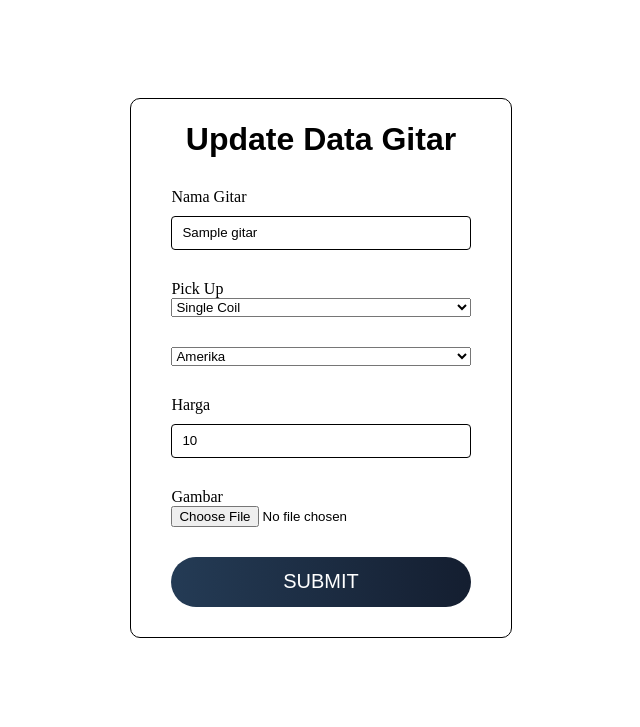
After one commit to juliansyahrifqi/tes, a PHP site: page /update-gitar.php?id_gitar=1 in a window 1280 px wide. The commit adds this page. Shown: the top 727 px of the page, without its empty margins (319-959 px from the left). Run offline with PHP 8.4, Linux system fonts and the light colour scheme; tables that the repository leaves empty or names only in its code hold one stand-in row (values such as "Sample post").

Commit message:
dah tinggal proses update

```diff
--- /dev/null
+++ b/tugas3/update-gitar.php
@@ -0,0 +1,64 @@
+<!DOCTYPE html>
+<html lang="en">
+<head>
+    <meta charset="UTF-8">
+    <meta name="viewport" content="width=device-width, initial-scale=1.0">
+    <title>Update Data Gitar</title>
+    <link rel="stylesheet" href="style.css">
+</head>
+<body>
+
+    <?php
+        require("configdb.php");
+
+        $id_gitar = $_GET['id_gitar'];
+
+        if($id_gitar == "") {
+            header("location:index.html");
+            die;
+        }
+
+        $query = mysqli_query($koneksi, "SELECT * FROM gitar WHERE id_gitar = $id_gitar LIMIT 1");
+
+    ?>
+
+    <div class="container-input">
+    <form action="proses-update.php?id_gitar=<?php echo $id_gitar ?>">
+        <h1>Update Data Gitar</h1>
+            <?php
+                while($res = mysqli_fetch_assoc($query)) {
+                    echo "<div class='element-form'>
+                            <label for='namagitar'>Nama Gitar</label>
+                            <input type='text' name='nama-gitar' value='".$res['nama_gitar']."' required>
+                        </div>
+                        <div class='element-form'>
+                            <label for='pickup'>Pick Up</label>
+                            <select name='pickup'>
+                            <option value='Singlecoil'>Single Coil</option>
+                            <option value='Humbucker'>Humbucker </option>
+                        </select>
+                        </div>
+                    <div class='element-form'>
+                        <select name='buatan'>
+                            <option value='Amerika'>Amerika</option>
+                            <option value='Jepang'>Jepang</option>
+                        </select>
+                    </div>
+                    <div class='element-form'>
+                        <label for='harga'>Harga</label>
+                        <input type='text' name='harga' value=".$res['harga']." required>
+                    </div>
+                    <div class='element-form'>
+                        <label for='file'>Gambar</label>
+                        <input type='file' name='file' value=".$res['gambar'].">
+                    </div>";
+                }
+            ?>
+            <div class="element-form">
+                <input type="submit" value="SUBMIT">
+            </div>
+        </form>
+    </div>
+
+</body>
+</html>
```
Also changed, not shown: tugas3/index.php (+7 -2 lines), tugas3/konfirmasi-hapus.php (+5 -6 lines), tugas3/proses-hapus.php (+6 -4 lines), tugas3/img/simon-weisser-phS37wg8cQg-unsplash.jpg (added).
